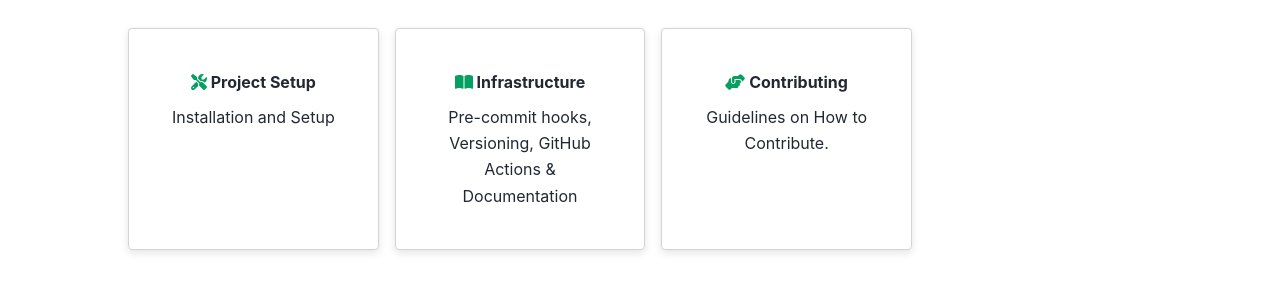
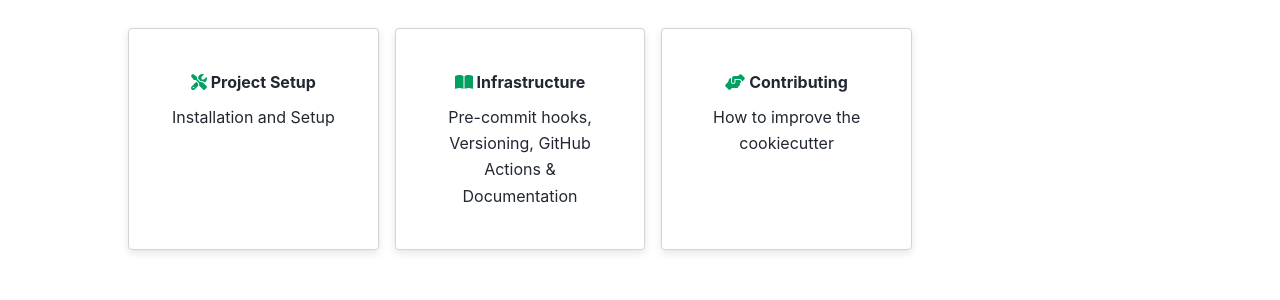
Before and after one commit to neuroinformatics-unit/python-cookiecutter, a Sphinx documentation site: the page built from docs/source/index.md, in a window 1280 px wide and 1004 px high. Shown: the part 548-848 px from the top of the window. Built offline with Sphinx 7.4.7 and the PyData theme 0.15.4, drawn with Linux system fonts in a browser that asks for light colours; pages that are not in the unit, such as notebooks, are missing from menus; the version number could not be read and is left out.

Commit message:
Update docs/source/index.md
Co-authored-by: Adam Tyson <code@adamltyson.com>

```diff
--- a/docs/source/index.md
+++ b/docs/source/index.md
@@ -50,7 +50,7 @@
 :link-type: doc
 :text-align: center
 
-Guidelines on How to Contribute.
+How to improve the cookiecutter
 :::
 ::::
 
```
